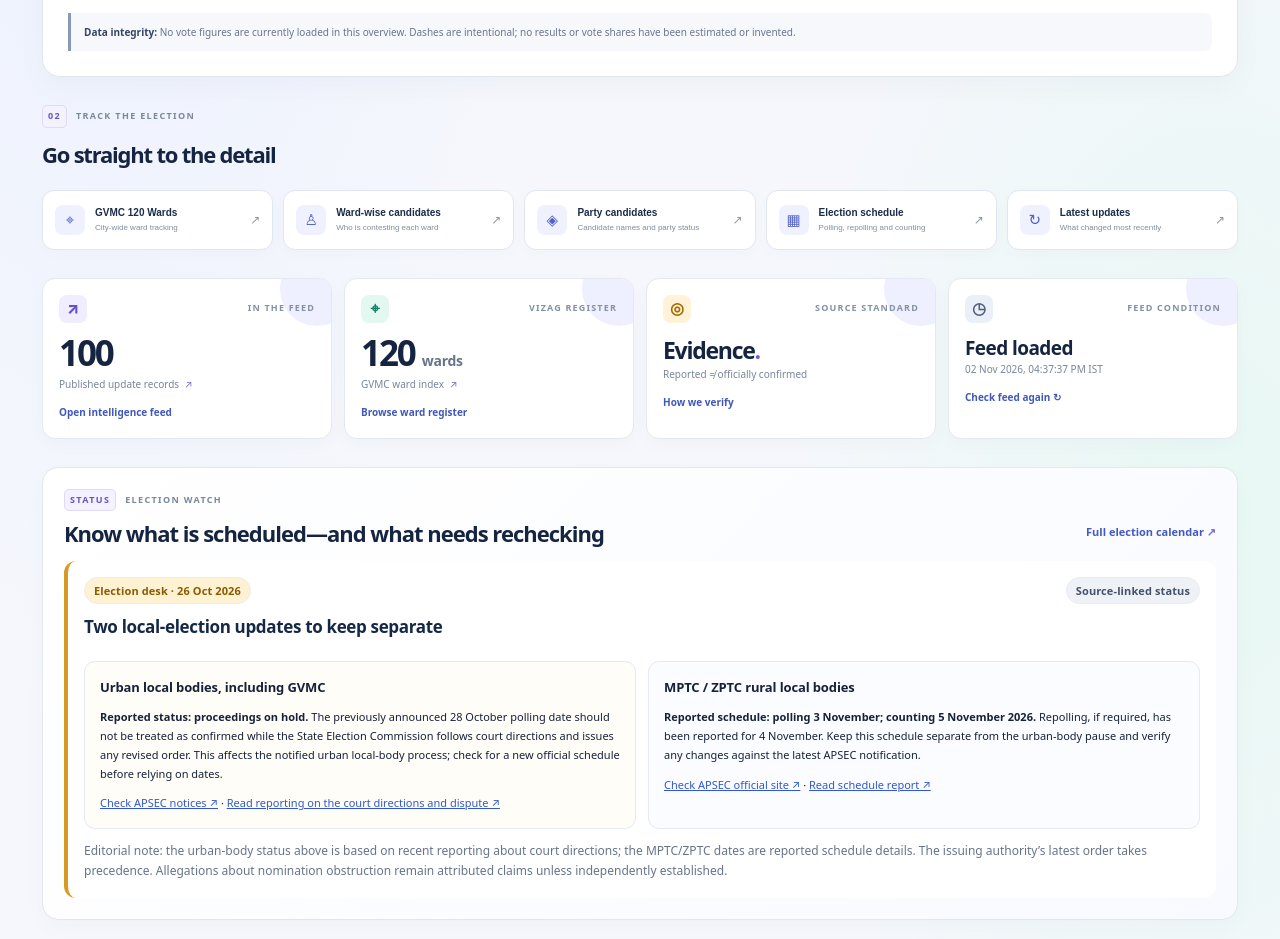
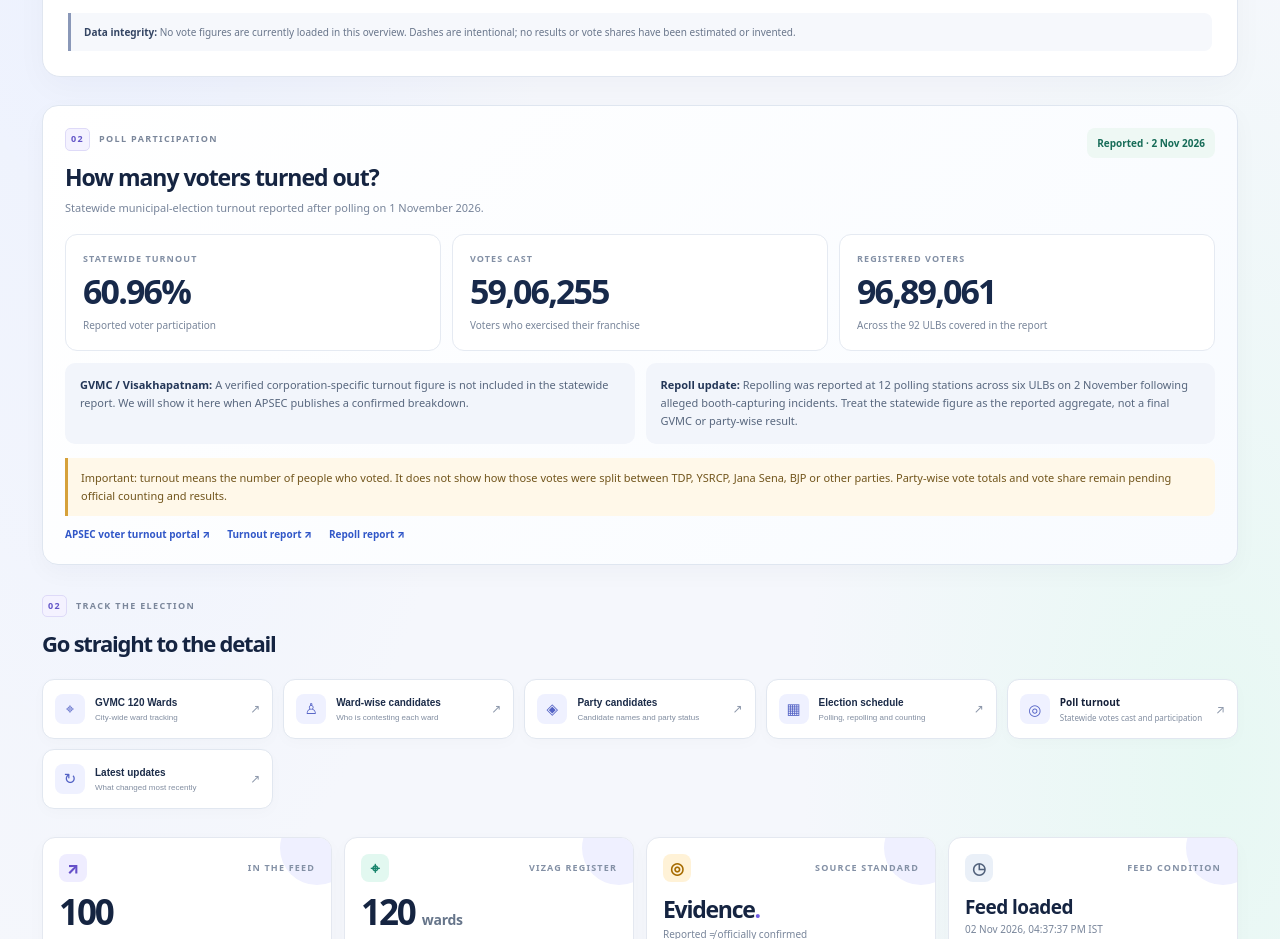
Before and after one commit to devops-integrated/ap-vizag-election-tracker, a plain HTML site: page index.html in a window 1280 px wide. Shown: the part 1234-2173 px from the top of the page. Drawn offline with Linux system fonts and the light colour scheme.

Commit message:
Add statewide poll turnout and repoll section

```diff
--- a/index.html
+++ b/index.html
@@ -289,6 +289,25 @@ button:focus-visible,a:focus-visible,input:focus-visible,select:focus-visible{ou
 @media(max-width:900px){.party-grid{grid-template-columns:repeat(2,minmax(0,1fr))}.shortcut-grid{grid-template-columns:repeat(3,minmax(0,1fr))}}
 @media(max-width:600px){.party-overview{padding:16px}.party-overview-head{align-items:flex-start;flex-direction:column}.party-grid{gap:8px}.party-card{padding:13px}.party-card-top{gap:6px}.party-name{font-size:12px}.party-status{font-size:7px}.party-number{font-size:32px;margin-top:19px}.shortcut-grid{grid-template-columns:repeat(2,minmax(0,1fr))}.shortcut-card{padding:12px 9px;gap:7px}.shortcut-card b{font-size:9px}}
 
+
+/* Poll turnout: clearly separate participation from party results */
+.poll-turnout-panel{margin:0 0 30px;padding:22px;border:1px solid #dfe6f0;border-radius:16px;background:linear-gradient(135deg,#fff 0%,#f8fbff 100%);box-shadow:0 8px 25px #17284b08}
+.poll-turnout-head{display:flex;justify-content:space-between;align-items:flex-start;gap:15px;margin-bottom:17px}
+.poll-turnout-head h2{font-size:23px;letter-spacing:-.045em;margin:8px 0 4px;color:#152441}
+.poll-turnout-head p{font-size:11px;color:#77849a;margin:0}
+.poll-source-tag{flex:0 0 auto;padding:7px 10px;border-radius:8px;background:#eef8f4;color:#176c58;font-size:10px;font-weight:800}
+.poll-turnout-stats{display:grid;grid-template-columns:repeat(3,minmax(0,1fr));gap:11px}
+.poll-turnout-stats article{padding:17px;border:1px solid #e5eaf2;border-radius:12px;background:#fff;display:flex;flex-direction:column;gap:5px}
+.poll-stat-label{font-size:9px;letter-spacing:.12em;font-weight:850;color:#8390a5}
+.poll-turnout-stats strong{font-size:clamp(24px,3vw,34px);line-height:1.2;letter-spacing:-.055em;color:#17294a;font-variant-numeric:tabular-nums}
+.poll-turnout-stats small{font-size:10px;color:#78859a}
+.poll-turnout-foot{display:grid;grid-template-columns:1fr 1fr;gap:11px;margin-top:12px}
+.poll-turnout-foot>div{padding:13px 15px;border-radius:10px;background:#f2f5fb;color:#58677e;font-size:11px;line-height:1.65}
+.poll-turnout-foot strong{color:#233657}
+.poll-data-note{margin:14px 0 10px;padding:11px 13px;border-left:3px solid #d6a13a;border-radius:0 8px 8px 0;background:#fff8e9;color:#71551c;font-size:11px;line-height:1.65}
+.poll-links{display:flex;gap:9px 17px;flex-wrap:wrap}.poll-links a{font-size:10px;font-weight:800;color:#3157c8;text-decoration:none}.poll-links a:hover{text-decoration:underline}
+@media(max-width:650px){.poll-turnout-panel{padding:16px}.poll-turnout-head{flex-direction:column}.poll-turnout-stats{grid-template-columns:1fr}.poll-turnout-stats article{padding:13px}.poll-turnout-foot{grid-template-columns:1fr}.poll-turnout-stats strong{font-size:29px}}
+
 </style>
 </head>
 <body>
@@ -361,6 +380,23 @@ button:focus-visible,a:focus-visible,input:focus-visible,select:focus-visible{ou
     </div>
     <p class="party-disclaimer"><strong>Data integrity:</strong> No vote figures are currently loaded in this overview. Dashes are intentional; no results or vote shares have been estimated or invented.</p>
   </section>
+  <section class="poll-turnout-panel" aria-labelledby="pollTurnoutTitle">
+    <div class="poll-turnout-head">
+      <div><span class="section-eyebrow"><span class="section-index">02</span> POLL PARTICIPATION</span><h2 id="pollTurnoutTitle">How many voters turned out?</h2><p>Statewide municipal-election turnout reported after polling on 1 November 2026.</p></div>
+      <span class="poll-source-tag">Reported · 2 Nov 2026</span>
+    </div>
+    <div class="poll-turnout-stats">
+      <article><span class="poll-stat-label">STATEWIDE TURNOUT</span><strong>60.96%</strong><small>Reported voter participation</small></article>
+      <article><span class="poll-stat-label">VOTES CAST</span><strong>59,06,255</strong><small>Voters who exercised their franchise</small></article>
+      <article><span class="poll-stat-label">REGISTERED VOTERS</span><strong>96,89,061</strong><small>Across the 92 ULBs covered in the report</small></article>
+    </div>
+    <div class="poll-turnout-foot">
+      <div><strong>GVMC / Visakhapatnam:</strong> A verified corporation-specific turnout figure is not included in the statewide report. We will show it here when APSEC publishes a confirmed breakdown.</div>
+      <div><strong>Repoll update:</strong> Repolling was reported at 12 polling stations across six ULBs on 2 November following alleged booth-capturing incidents. Treat the statewide figure as the reported aggregate, not a final GVMC or party-wise result.</div>
+    </div>
+    <p class="poll-data-note">Important: turnout means the number of people who voted. It does not show how those votes were split between TDP, YSRCP, Jana Sena, BJP or other parties. Party-wise vote totals and vote share remain pending official counting and results.</p>
+    <div class="poll-links"><a href="https://demo8.cgg.gov.in/apsec/getVoterTurnOutCanPortal" target="_blank" rel="noopener noreferrer">APSEC voter turnout portal ↗</a><a href="https://www.newindianexpress.com/states/andhra-pradesh/2026/Nov/02/andhra-pradesh-records-6096-per-cent-voter-turnout-in-ulb-elections" target="_blank" rel="noopener noreferrer">Turnout report ↗</a><a href="https://www.hindustantimes.com/india-news/repolling-begins-at-12-polling-stations-in-six-ulbs-in-andhra-101793594244486.html" target="_blank" rel="noopener noreferrer">Repoll report ↗</a></div>
+  </section>
   <section class="command-shortcuts" aria-label="Main election tracker sections">
     <div class="shortcut-heading"><div><span class="section-eyebrow"><span class="section-index">02</span> TRACK THE ELECTION</span><h2>Go straight to the detail</h2></div></div>
     <div class="shortcut-grid">
@@ -368,6 +404,7 @@ button:focus-visible,a:focus-visible,input:focus-visible,select:focus-visible{ou
       <button class="shortcut-card" data-go="wards"><span class="shortcut-icon">♙</span><span><b>Ward-wise candidates</b><small>Who is contesting each ward</small></span><span class="shortcut-arrow">↗</span></button>
       <button class="shortcut-card" data-go="constituencies"><span class="shortcut-icon">◈</span><span><b>Party candidates</b><small>Candidate names and party status</small></span><span class="shortcut-arrow">↗</span></button>
       <button class="shortcut-card" data-go="calendar"><span class="shortcut-icon">▦</span><span><b>Election schedule</b><small>Polling, repolling and counting</small></span><span class="shortcut-arrow">↗</span></button>
+      <a class="shortcut-card" href="#pollTurnoutTitle" style="text-decoration:none;color:inherit"><span class="shortcut-icon">◎</span><span><b>Poll turnout</b><small>Statewide votes cast and participation</small></span><span class="shortcut-arrow">↗</span></a>
       <button class="shortcut-card" data-go="latestUpdates"><span class="shortcut-icon">↻</span><span><b>Latest updates</b><small>What changed most recently</small></span><span class="shortcut-arrow">↗</span></button>
     </div>
   </section>
```
